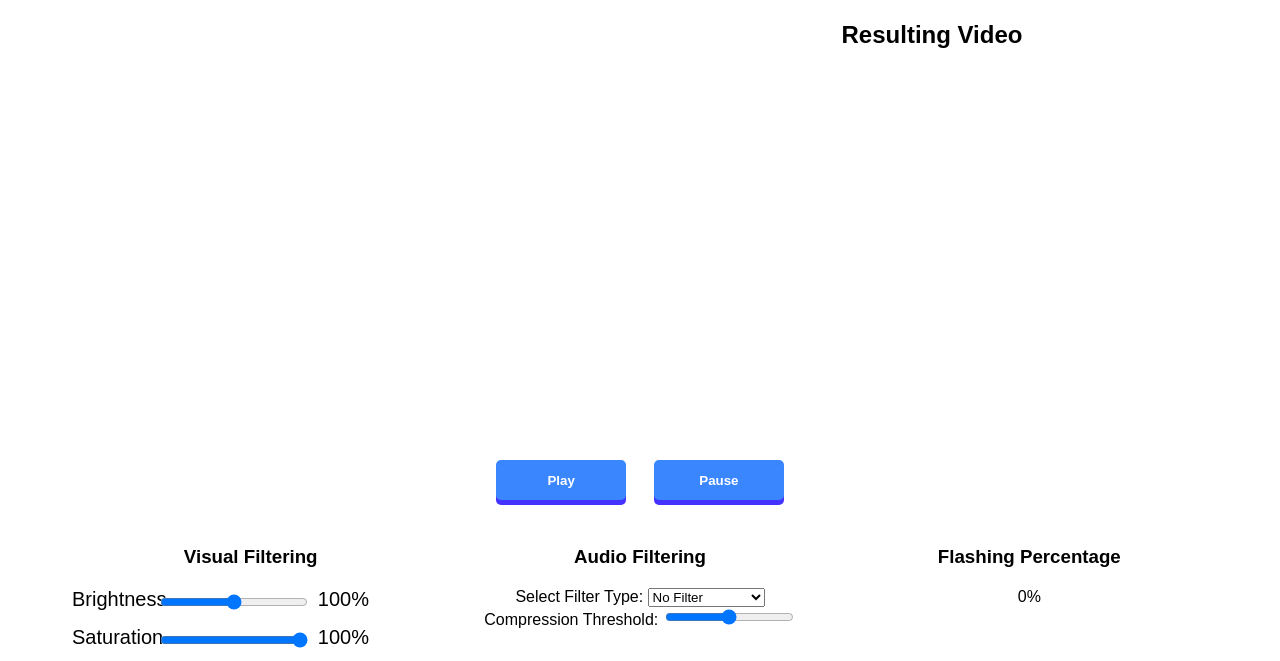
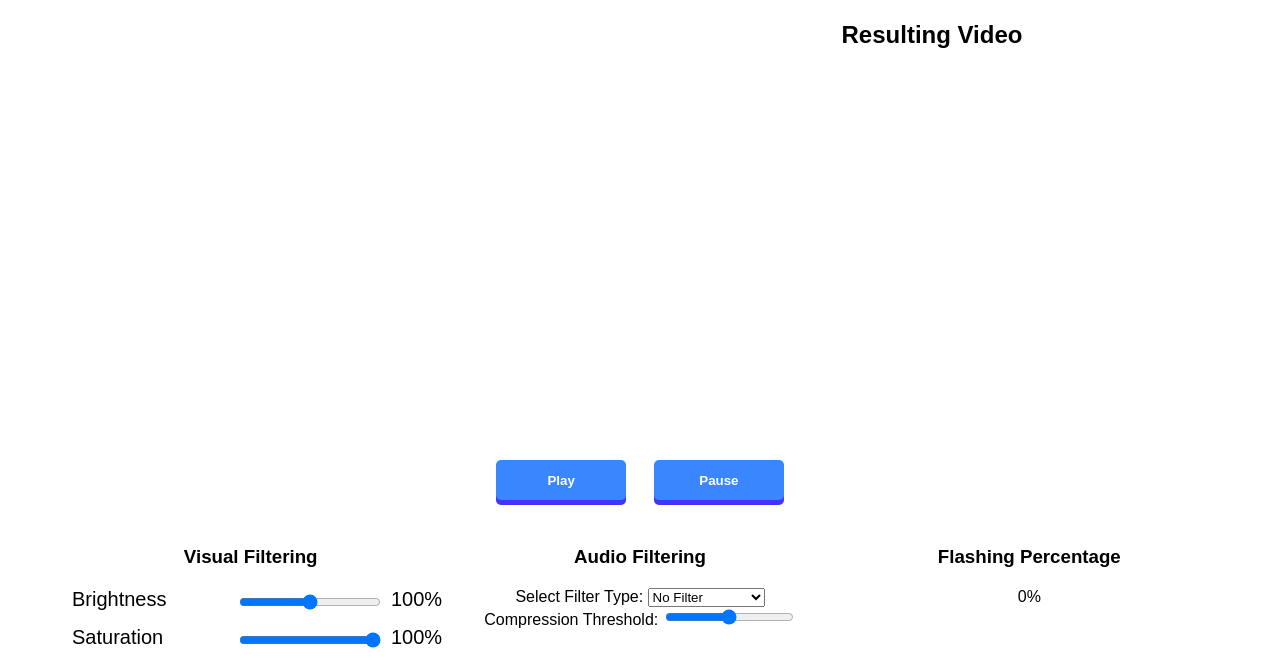
Before and after one commit to jacobmrivera/DesensitationStation, a plain HTML site: page index.html in a window 1280 px wide. Shown: the part 127-788 px from the top of the page. Drawn offline with Linux system fonts and the light colour scheme.

Commit message:
Update style.css

```diff
--- a/style.css
+++ b/style.css
@@ -79,17 +79,16 @@
     width: 10%;
 }
 
-.vis-filter{
+/* .vis-filter{
     display: flex;
     flex-direction: row;
     justify-content: space-between;
-    width: 80%;
-}
+    width: 90%;
+} */
 
-.vis-filter > label {
-    /* width: 50%; */
-    text-align: left;
-    /* padding: 5px; */
+.sliderVal {
+  width:50%;
+  display: flex;
 }
 
 
@@ -100,6 +99,8 @@
     align-items: center;
 
 }
+
+
 
 .color-button {
     margin: 3%;
@@ -135,15 +136,16 @@
   /* Style the vis-filter container */
   .vis-filter {
     display: flex;
+    justify-content: space-between;
     margin-bottom: 10px;
   }
 
   /* Style the vis-filter labels */
   .vis-filter label {
-    display: block;
+    display: flex;
     margin-bottom: 5px;
     font-size: 20px;
-    width: 30%;
+    width: 60%;
   }
 
   /* Style the vis-filter input and value containers */
```
